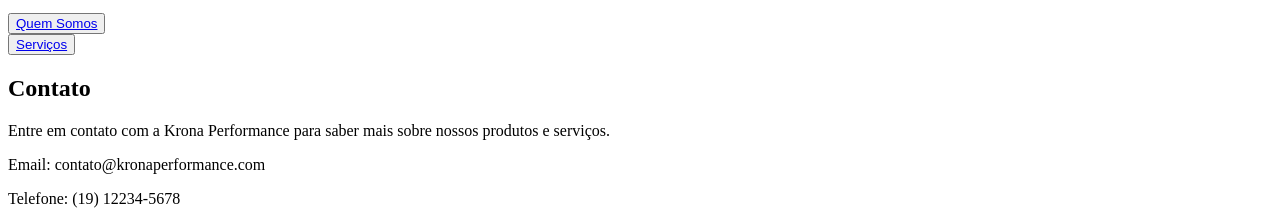
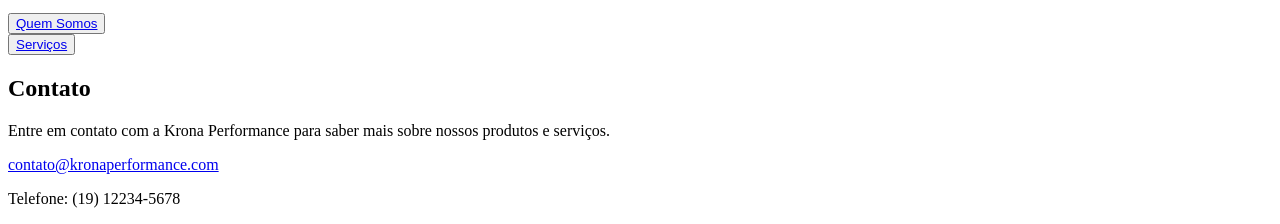
Before and after one commit to EduardoPaulino10/LIMA, a plain HTML site: page Atividades-LIMA/S6_R1_AT1 - T1-LIMA/index.html in a window 1280 px wide. Shown: the part 940-1164 px from the top of the page. Drawn offline with Linux system fonts and the light colour scheme.

Commit message:
Atualização

```diff
--- a/Atividades-LIMA/S6_R1_AT1 - T1-LIMA/index.html
+++ b/Atividades-LIMA/S6_R1_AT1 - T1-LIMA/index.html
@@ -41,9 +41,8 @@
         para saber mais sobre nossos produtos e serviços.
     </p>
 
-    <p>
-        Email: contato@kronaperformance.com
-    </p>
+    <a href="mailto:contato@kronaperformance.com">contato@kronaperformance.com</a>
+
 
     <p>
         Telefone: (19) 12234-5678
```
